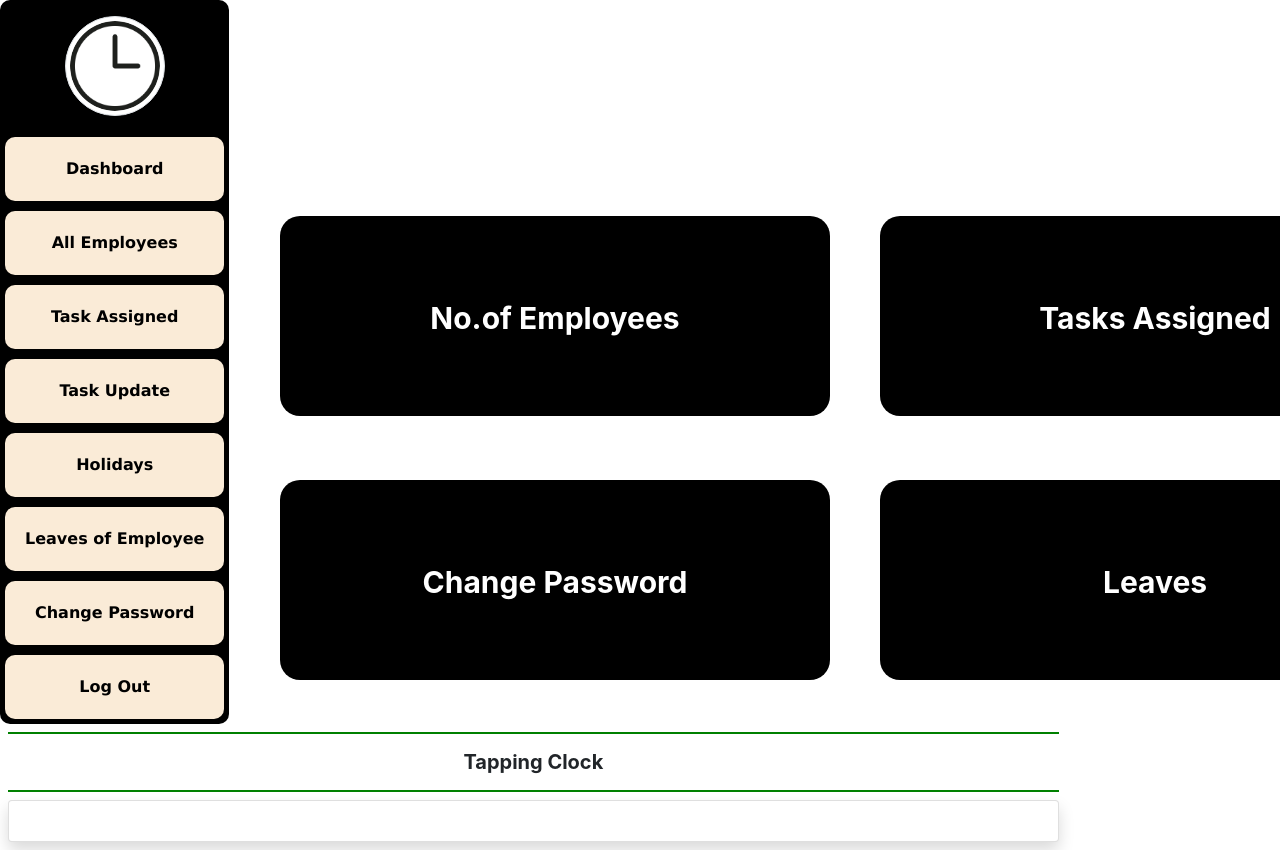
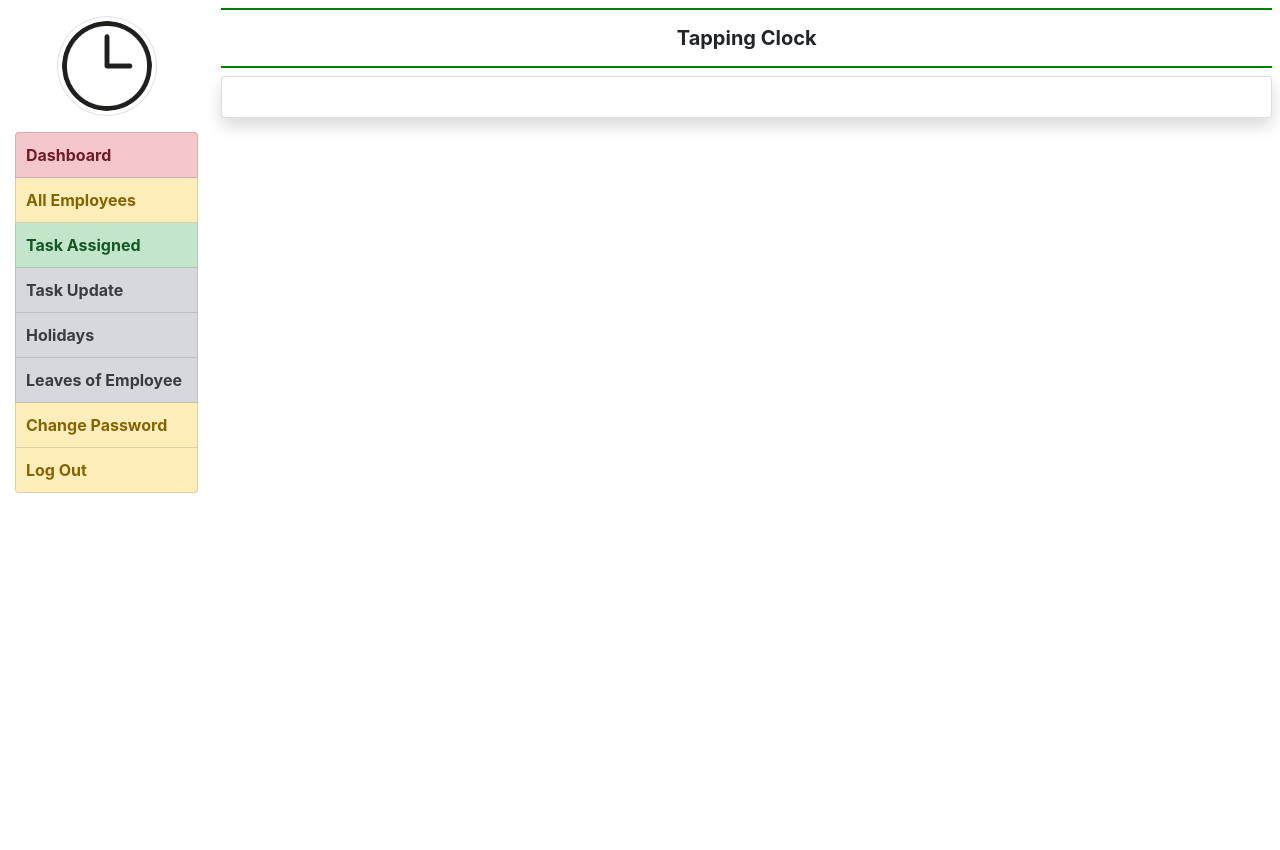
Before and after one commit to sateesh49/tapping-clock, a Django app: page /admin_home/ in a window 1280 px wide. After the commit the page ends 493 px from the top, so only its background shows below. Run offline with Django 4.2, Linux system fonts and the light colour scheme; a user stored in the database is signed in.

Commit message:
this is tapping clock python code

```diff
--- a/Employee/templates/admin_base.html
+++ b/Employee/templates/admin_base.html
@@ -1,154 +1,79 @@
+
 {% load static %}
 
 <style>
     body {
-        background-color: #00ABB3;
-        /* Replace with the shade of blue you prefer */
-        color: #ffffff;
-        /* Set the text color to contrast with the background */
+        background-color: #00ABB3; /* Replace with the shade of blue you prefer */
+        color: #ffffff; /* Set the text color to contrast with the background */
     }
 </style>
 
 <html>
-
 <head>
 
 
 <meta charset="utf-8">
   <meta name="viewport" content="width=device-width, initial-scale=1">
-    <link rel="stylesheet" href="https://cdn.jsdelivr.net/npm/bootstrap@4.6.2/dist/css/bootstrap.min.css">
+  <link rel="stylesheet"
+href="https://cdn.jsdelivr.net/npm/bootstrap@4.6.2/dist/css/bootstrap.min.css">
   <script src="https://cdn.jsdelivr.net/npm/jquery@3.7.1/dist/jquery.slim.min.js"></script>
   <script src="https://cdn.jsdelivr.net/npm/popper.js@1.16.1/dist/umd/popper.min.js"></script>
   <script src="https://cdn.jsdelivr.net/npm/bootstrap@4.6.2/dist/js/bootstrap.bundle.min.js"></script>
 
-    <link rel="stylesheet" href="https://use.fontawesome.com/releases/v5.7.0/css/all.css"
-        integrity="sha384-lZN37f5QGtY3VHgisS14W3ExzMWZxybE1SJSEsQp9S+oqd12jhcu+A56Ebc1zFSJ" crossorigin="anonymous">
+<link rel="stylesheet" href="https://use.fontawesome.com/releases/v5.7.0/css/all.css" integrity="sha384-lZN37f5QGtY3VHgisS14W3ExzMWZxybE1SJSEsQp9S+oqd12jhcu+A56Ebc1zFSJ" crossorigin="anonymous">
 
   <style>
-        .list-group-item {
-            padding: 10px !important;
+    .list-group-item{
+    padding:10px !important;
     }
-
-        .list-group-item {
-            font-weight: bold
+    .list-group-item{
+           font-weight : bold
            }
-
-        .ben {
-            width: 550px;
-            height: 200px;
-            background-color: black;
-            border-radius: 20px;
-            position: absolute;
-            left: 280px;
-            right: 200px;
-            top: 27%;
-            transition: transform 0.5s cubic-bezier(0.165, 0.84, 0.44, 1);
+    .ben{
+        height:200px;
+        width:500px;
+        background-color:black;
+        border-radius:10px;
+        margin:20px;
+        display:flex;
 
     }
 
-        #ben2 {
-            width: 550px;
-            height: 200px;
-            background-color: rgb(0, 0, 0);
-            border-radius: 20px;
-            position: absolute;
-            left: 880px;
-            right: 200px;
-            top: 27%;
+    #ben1{
+        position:absolute;
+        left:200px;
+        bottom:250px;
 
-        }
-
-        .ben:hover {
-            transform: scale(1.1);
-
-        }
-
-        #ben3 {
-            width: 550px;
-            height: 200px;
-            background-color: rgb(0, 0, 0);
-            border-radius: 20px;
-            position: absolute;
-            left: 880px;
-            right: 200px;
-            top: 60%;
-        }
-
-        #ben4 {
-            width: 550px;
-            height: 200px;
-            background-color: rgb(0, 0, 0);
-            border-radius: 20px;
-            position: absolute;
-            left: 280px;
-            right: 200px;
-            top: 60%;
-        }
-
-        .bendash {
-            padding: 20px;
-            background-color: antiquewhite;
-            margin: 5px;
-            border-radius: 10px;
-            color: rgb(0, 0, 0);
-            text-align: center;
-            font-weight: bolder;
-            font-family: Verdana, Geneva, Tahoma, sans-serif;
-        }
-
-        .col-sm-2-o-0 {
-            background-color: rgb(0, 0, 0);
-            border-radius: 10px;
-        }
-
-        .textdiv1 {
-            color: #ffffff;
-            text-align: center;
-            margin-top: 80px;
-            font-weight: bolder;
-            font-size: 30px;
     }
   </style>
 
 </head>
 
 </html>
-
 <body>
 <div class="container-fluid">
   <div class="row">
-            <div class="col-sm-2-o-0 ">
-                <center> <img src="{% static 'images/clock.png' %}" width="100" height="100"
-                        class="img-thumbnail rounded-circle my-3"> </center>
+    <div class="col-sm-2 o-0 ">
+      <center> <img src="{% static 'images/clock.png' %}" width="100" height="100" class="img-thumbnail rounded-circle my-3"> </center>
       <div class="list-group">
-                    <a class="bendash" href="{% url 'admin_home' %}"
-                        class="list-group-item list-group-item-danger list-group-item-action {% if request.path == '/emp_home' %} active {% endif %}">Dashboard</a>
-                    <a class="bendash" href="{% url 'admin_home' %}"
-                        class="list-group-item list-group-item-warning list-group-item-action">All Employees</a>
-                    <a class="bendash" href="{% url 'all_employee' %}"
-                        class="list-group-item list-group-item-success list-group-item-action">Task Assigned</a>
-                    <a class="bendash" href=""
-                        class="list-group-item list-group-item-secondary list-group-item-action">Task Update</a>
-                    <a class="bendash" href=""
-                        class="list-group-item list-group-item-secondary list-group-item-action">Holidays</a>
-                    <a class="bendash" href=""
-                        class="list-group-item list-group-item-secondary list-group-item-action">Leaves of
-                        Employee</a>
-                    <a class="bendash" href="{% url 'change_passwordadmin' %}"
-                        class="list-group-item list-group-item-warning list-group-item-action">Change Password
-                    </a>
-                    <a class="bendash" href=""
-                        class="list-group-item list-group-item-warning list-group-item-action">Log Out </a>
+        <a href="{% url 'admin_home' %}" class="list-group-item list-group-item-danger list-group-item-action {% if request.path == '/emp_home' %} active {% endif %}">Dashboard</a>
+        <a href="{% url 'all_employee' %}" class="list-group-item list-group-item-warning list-group-item-action">All Employees</a>
+        <a href="{% url 'admin_task' %}" class="list-group-item list-group-item-success list-group-item-action">Task Assigned</a>
+        <a href="" class="list-group-item list-group-item-secondary list-group-item-action">Task Update</a>
+        <a href="{% url 'admin_holidays' %}" class="list-group-item list-group-item-secondary list-group-item-action">Holidays</a>
+        <a href="" class="list-group-item list-group-item-secondary list-group-item-action">Leaves of Employee</a>
+        <a href="{% url 'change_passwordadmin' %}" class="list-group-item list-group-item-warning list-group-item-action">Change Password </a>
+        <a href="{% url 'logout'%}" class="list-group-item list-group-item-warning list-group-item-action">Log Out </a>
 
       </div>
 
     </div>
 
+
     <div class="col-sm-10 p-0">
       <div class="container-fluid p-2">
-                    <h5 class="text-center p-3 font-weight-bold"
-                        style="border-bottom : 2px solid green; border-top :2px solid green"> Tapping Clock </h5>
-                    <div class="card shadow" style="min height : 90vh ">
+        <h5 class="text-center p-3 font-weight-bold" style="border-bottom : 2px solid green; border-top :2px solid green"> Tapping Clock </h5>
+        <div class="card shadow" style= "min height : 90vh ">
           <div class="card-body">
             {% block main %}
 
@@ -168,17 +93,5 @@
   </div>
 
 </div>
-    <!-- <p>Hello</p> -->
-    <div class="ben" id="ben1">
-        <p class="textdiv1">No.of Employees</p>
-    </div>
-    <div class="ben" id="ben2">
-        <p class="textdiv1">Tasks Assigned</p>
-    </div>
-    <div class="ben" id="ben3">
-        <p class="textdiv1">Leaves</p>
-    </div>
-    <div class="ben" id="ben4">
-        <p class="textdiv1">Change Password</p>
 </div>
 </body>
--- a/Employee/templates/all_employee.html
+++ b/Employee/templates/all_employee.html
@@ -28,6 +28,7 @@
                 <tbody>
                 { % for i in employee % }
                 <tr>
+                     <td>{{forloop.counter}}</td>
                     <td>{{i.empcode}}</td>
                     <td>{{i.user.first_name}}</td>
                      <td>{{i.user.last_name}}</td>
@@ -35,6 +36,7 @@
                      <td>{{i.contact}}</td>
                      <td>{{i.joiningdate}}</td>
                     <td>{{i.action}}</td>
+                    <td>{{forloop.counter}}</td>
 
                 </tr>
                 { % endfor %}
```
Lines whose indentation alone changed are shown as unchanged.
